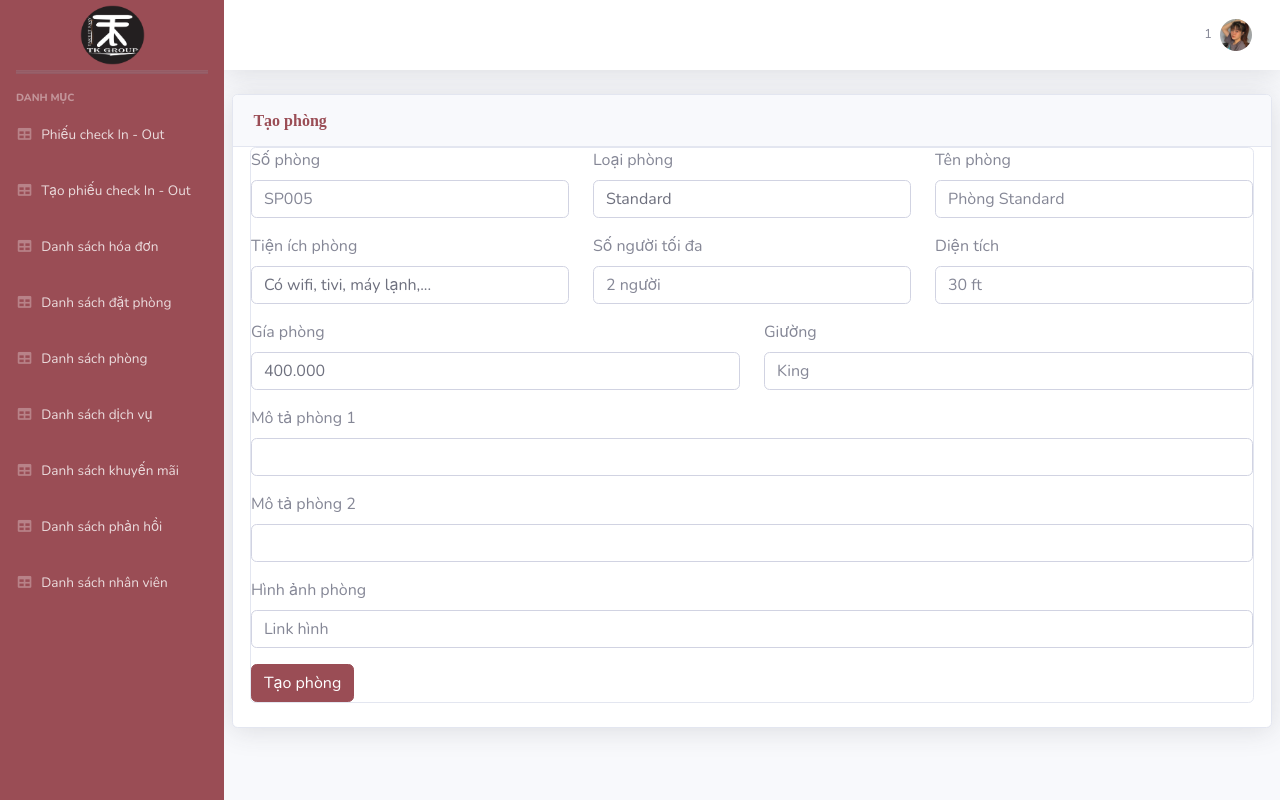
After one commit to yangnguyenthuy/QuanLyKhachSan, a PHP site: page /view/roommanager/create.php in a window 1280 px wide. The commit adds this page. Run offline with PHP 8.4, Linux system fonts and the light colour scheme; the visitor is signed in with stand-in values (Sample User, id 1).

Commit message:
4/2/2023

```diff
--- /dev/null
+++ b/view/roommanager/create.php
@@ -0,0 +1,246 @@
+<?php require '../Shared/head_after.php'; ?>
+<?php require '../../xuly/Shared/connect_db_view_after.php'; ?>
+<body>
+    <!-- Page Wrapper -->
+<div id="wrapper">
+
+    <!-- Sidebar -->
+    <?php require '../Shared/sidebar.php'; ?>
+    <!-- End of Sidebar -->
+
+    <!-- Content Wrapper -->
+    <div id="content-wrapper" class="d-flex flex-column">
+
+        <!-- Main Content -->
+        <div id="content">
+
+            <!-- Topbar -->
+            <nav class="navbar navbar-expand navbar-light bg-white topbar mb-4 static-top shadow">
+
+                <!-- Sidebar Toggle (Topbar) -->
+                <form class="form-inline">
+                    <button id="sidebarToggleTop" class="btn btn-link d-md-none rounded-circle mr-3">
+                        <i class="fa fa-bars"></i>
+                    </button>
+                </form>
+
+                <!-- Topbar Search -->
+                <!--<form search
+                        class="d-none d-sm-inline-block form-inline mr-auto ml-md-3 my-2 my-md-0 mw-100 navbar-search">
+                        <div class="input-group">
+                            <input type="text" class="form-control bg-light border-0 small" placeholder="Search for..."
+                                aria-label="Search" aria-describedby="basic-addon2">
+                            <div class="input-group-append">
+                                <button class="btn btn-primary" type="button">
+                                    <i class="fas fa-search fa-sm"></i>
+                                </button>
+                            </div>
+                        </div>
+                    </form>-->
+
+                <!-- Topbar Navbar -->
+                <ul class="navbar-nav ml-auto">
+
+                    <!-- Nav Item - Search Dropdown (Visible Only XS) -->
+                    <li class="nav-item dropdown no-arrow d-sm-none">
+                        <a class="nav-link dropdown-toggle" href="#" id="searchDropdown" role="button"
+                            data-toggle="dropdown" aria-haspopup="true" aria-expanded="false">
+                            <i class="fas fa-search fa-fw"></i>
+                        </a>
+
+
+                        <!-- Nav Item - User Information -->
+                        <?php require '../Shared/user_bar.php'; ?>
+
+                </ul>
+
+            </nav>
+            <!-- End of Topbar -->
+
+            <!-- Begin Page Content -->
+            <div class="container-fluid">
+
+                <!-- DataTales Example -->
+                <div class="card shadow mb-4">
+                    <div class="card-header py-3">
+                        <h6 class="m-0 font-weight-bold text-primary">Tạo phòng</h6>
+                    </div>
+                    <!-- Begin Page Content -->
+                    <div class="container-fluid">
+
+                        <div class="content">
+                            <div class="container-fluid">
+                                <div class="row">
+                                    <div class="col-md-12">
+                                        <div class="card">
+                                            <div class="content">
+                                                <form method="POST" action="../../xuly/xl_them_phong.php">
+                                                    <div class="row">
+                                                        <div class="col-md-4">
+                                                            <div class="form-group">
+                                                                <label>Số phòng</label>
+                                                                <input type="text" class="form-control" name="SoPhong"
+                                                                    placeholder="SP005" value="" required>
+                                                            </div>
+                                                        </div>
+
+                                                        <div class="col-md-4">
+                                                            <div class="form-group">
+                                                                <label>Loại phòng</label>
+                                                                <input type="text" class="form-control" name="LoaiPhong"
+                                                                    placeholder="Standard" value="Standard" required>
+                                                            </div>
+                                                        </div>
+
+                                                        <div class="col-md-4">
+                                                            <div class="form-group">
+                                                                <label>Tên phòng</label>
+                                                                <input type="text" class="form-control" name="TenPhong"
+                                                                    placeholder="Phòng Standard" value="" required>
+                                                            </div>
+                                                        </div>
+
+                                                    </div>
+                                                    <div class="row">
+
+                                                        <div class="col-md-4">
+                                                            <div class="form-group">
+                                                                <label>Tiện ích phòng</label>
+                                                                <input type="text" class="form-control" name="TienIchPhong"
+                                                                    placeholder="Có wifi, tivi, máy lạnh,..."
+                                                                    value="Có wifi, tivi, máy lạnh,..." required>
+                                                            </div>
+                                                        </div>
+
+                                                        <div class="col-md-4">
+                                                            <div class="form-group">
+                                                                <label>Số người tối đa</label>
+                                                                <input type="text" class="form-control" name="SoNguoiToiDa"
+                                                                    placeholder="2 người" value="" required>
+                                                            </div>
+                                                        </div>
+
+                                                        <div class="col-md-4">
+                                                            <div class="form-group">
+                                                                <label>Diện tích</label>
+                                                                <input type="text" class="form-control" name="DienTich"
+                                                                    placeholder="30 ft" value="" required>
+                                                            </div>
+                                                        </div>
+
+                                                    </div>
+
+                                                    <div class="row">
+
+                                                        <div class="col-md-6">
+                                                            <div class="form-group">
+                                                                <label>Gía phòng</label>
+                                                                <input type="text" class="form-control" name="GiaPhong"
+                                                                    placeholder="400.000" value="400.000" required>
+                                                            </div>
+                                                        </div>
+                                                        <div class="col-md-6">
+                                                            <div class="form-group">
+                                                                <label>Giường</label>
+                                                                <input type="text" class="form-control" name="Giuong"
+                                                                    placeholder="King" value="" required>
+                                                            </div>
+                                                        </div>
+
+
+
+                                                    </div>
+
+                                                    <div class="row">
+
+                                                        <div class="col-md-12">
+                                                            <div class="form-group">
+                                                                <label>Mô tả phòng 1</label>
+                                                                <input type="text" class="form-control"
+                                                                    name="MoTa1" placeholder="" value="">
+                                                            </div>
+                                                        </div>
+
+                                                    </div>
+
+                                                    <div class="row">
+
+                                                        <div class="col-md-12">
+                                                            <div class="form-group">
+                                                                <label>Mô tả phòng 2</label>
+                                                                <input type="text" class="form-control"
+                                                                    name="MoTa2" placeholder="" value="">
+                                                            </div>
+                                                        </div>
+
+                                                    </div>
+                                                    <div class="row">
+                                                        <div class="col-md-12">
+                                                            <div class="form-group">
+                                                                <label>Hình ảnh phòng</label>
+                                                                <input type="text" class="form-control" name="Hinh"
+                                                                    placeholder="Link hình" value="" required>
+                                                            </div>
+                                                        </div>
+                                                    </div>
+
+
+
+                                                    <td><button type="submit" class="btn btn-info btn-fill">Tạo
+                                                            phòng</button></td>
+
+
+                                                    <div class="clearfix"></div>
+                                                </form>
+                                            </div>
+                                        </div>
+                                    </div>
+                                </div>
+                                </br>
+
+                            </div>
+                        </div>
+
+                        <!-- Footer -->
+                        <!-- <footer class="sticky-footer bg-white">
+                <div class="container my-auto">
+                    <div class="copyright text-center my-auto">
+                        <span>Copyright &copy; Your Website 2020</span>
+                    </div>
+                </div>
+            </footer> -->
+                        <!-- End of Footer -->
+
+                    </div>
+                    <!-- End of Content Wrapper -->
+
+                </div>
+                <!-- End of Page Wrapper -->
+
+                <!-- Scroll to Top Button-->
+                <a class="scroll-to-top rounded" href="#page-top">
+                    <i class="fas fa-angle-up"></i>
+                </a>
+
+                <!-- Logout Modal-->
+                <div class="modal fade" id="logoutModal" tabindex="-1" role="dialog" aria-labelledby="exampleModalLabel"
+                    aria-hidden="true">
+                    <div class="modal-dialog" role="document">
+                        <div class="modal-content">
+                            <div class="modal-header">
+                                <h5 class="modal-title" id="exampleModalLabel">Ready to Leave?</h5>
+                                <button class="close" type="button" data-dismiss="modal" aria-label="Close">
+                                    <span aria-hidden="true">×</span>
+                                </button>
+                            </div>
+                            <div class="modal-body">Select "Logout" below if you are ready to end your current session.
+                            </div>
+                            <div class="modal-footer">
+                                <button class="btn btn-secondary" type="button" data-dismiss="modal">Cancel</button>
+                                <a class="btn btn-primary" href="login.html">Logout</a>
+                            </div>
+                        </div>
+                    </div>
+                </div>
+</body>
+</html>
```
Also changed, not shown: database/qlks.sql (+49 -22 lines), index.php (+64 -12 lines), view/TabService/serviceTab.php (added, +204 -0 lines), xuly/xl_login.php (added, +24 -0 lines), xuly/xl_them_dv.php (added, +33 -0 lines), xuly/xl_them_phong.php (added, +40 -0 lines).
